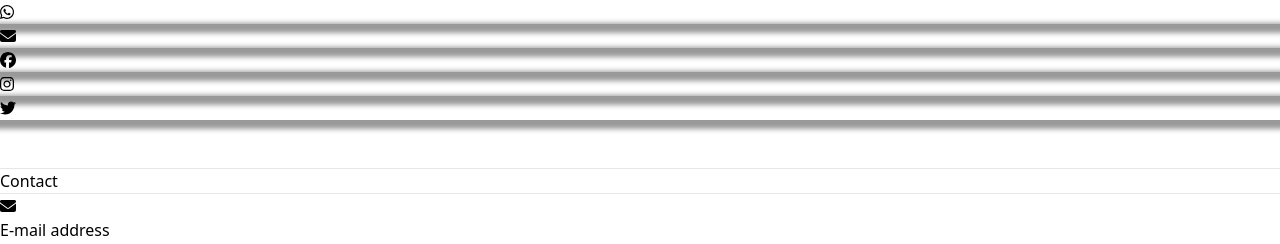
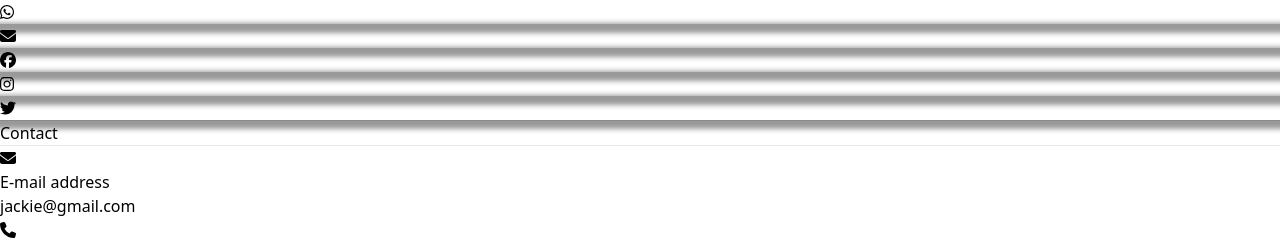
Before and after one commit to Anirudhj0shi/MY_Vcard_Theme, a React (Vite) app: page / in a window 1280 px wide. Shown: the part 980-1224 px from the top of the page. Built offline with nearby package versions, Linux system fonts and the light colour scheme.

Commit message:
Animation

```diff
--- a/src/components/Contact-icon.jsx
+++ b/src/components/Contact-icon.jsx
@@ -36,7 +36,7 @@ const Contact_Icon = () => {
   };
 
   return (
-    <div  className="flex items-center overflow-hidden ml-0 mt-6 rounded-full space-x-4 sm:justify-start  m-auto">
+    <div  className="flex items-center overflow-hidden ml-0 mt-6 rounded-full space-x-4 sm:justify-start  m-auto pb-8">
 
       {/* WhatsApp icon */}
       <div data-aos="flip-left" data-aos-duration="1000" className="cursor-pointer text-white hover:scale-105 transition duration-[0.3s]  hover:text-green-700  text-center ml-3 border-none  bg-emerald-850 rounded-lg shadow-md  p-2" style={{boxShadow: '0 4px 5px 5px rgba(0, 0, 0, 0.4)'}}>
--- a/src/components/Contact.jsx
+++ /dev/null
@@ -1,17 +0,0 @@
-/* eslint-disable no-unused-vars */
-import React from 'react'
-
-const Contact = () => {
-  return (
-    <>
-    <div className="flex items-center justify-center ">
-      <hr className="border-b-2 border-yellow-600 w-full mr-4" />
-      <h1 className="font-bold text-xl text-white">Contact</h1>
-      <hr className="border-b-2 border-yellow-600 w-full ml-4" />
-    </div>
-
-    </>
-  )
-}
-
-export default Contact
--- a/src/components/home/Home.jsx
+++ b/src/components/home/Home.jsx
@@ -1,7 +1,7 @@
 /* eslint-disable no-unused-vars */
 import React from 'react';
 import Contact_Icon from '../Contact-icon';
-import Contact from '../Contact';
+
 import Personal_information from '../personal_data/Personal_information';
 import Service from '../Service';
 
@@ -41,8 +41,8 @@ const Home = () => {
         <div className=' text-white p-2 shadow-lg hover:scale-105 transition duration-[0.3s] rounded-lg w-[90%]'>
         <p data-aos="fade-right" data-aos-duration="1500" className='text-xs mt-3 ml-3'>Lorem ipsum dolor sit amet consectetur adipisicing elit. Dolore consequuntur animi numquam laudantium magnam rem aliquam ea corrupti nihil quidem modi, eligendi, voluptate, deleniti sit facere doloremque harum iure esse</p>
         </div>
-        <Contact_Icon /><br/><br/>
-        <Contact />
+        <Contact_Icon />
+
         <Personal_information/>
 
 
--- a/src/components/personal_data/Personal_information.jsx
+++ b/src/components/personal_data/Personal_information.jsx
@@ -8,6 +8,11 @@ import { faBirthdayCake, faEnvelope, faLocation, faPhone } from '@fortawesome/fr
 const PersonalInformation = () => {
   return (
     <>
+    <div className="flex items-center justify-center ">
+      <hr className="border-b-2 border-yellow-600 w-full mr-4" />
+      <h1 className="font-bold text-xl text-white">Contact</h1>
+      <hr className="border-b-2 border-yellow-600 w-full ml-4" />
+    </div>
       <div className="container w-full mt-5 ">
         <div className="row flex justify-evenly">
           <div data-aos="fade-right" data-aos-duration="1000" className="email flex text-white p-2 shadow-xl rounded-lg hover:bg-white hover:scale-105 transition duration-[0.3s] relative hover:cursor-pointer hover:text-black">
```
